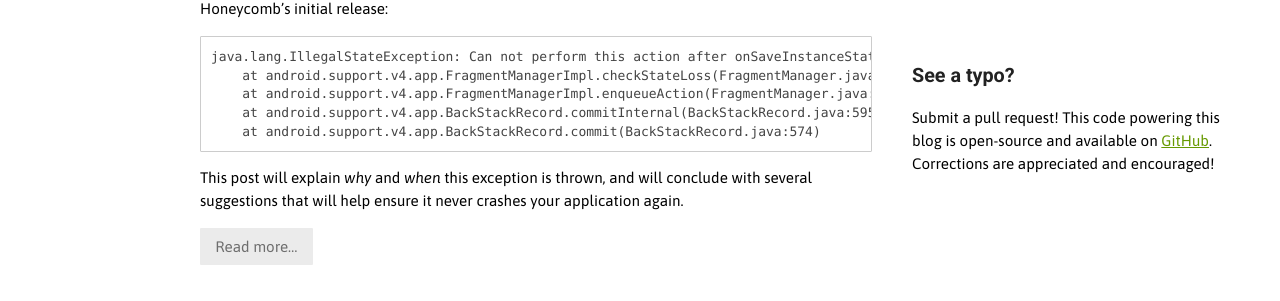
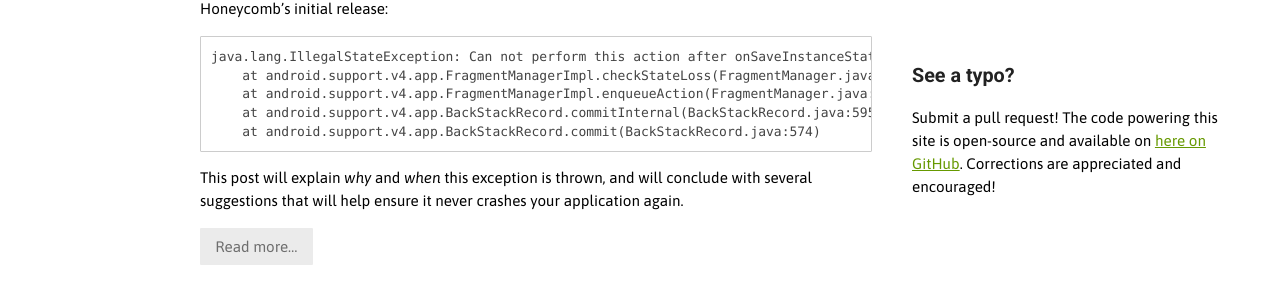
Before and after one commit to alexjlockwood/AndroidDesignPatterns, a Jekyll site: the page built from index.html, in a window 1280 px wide. Shown: the part 470-771 px from the top of the page. Built offline with Jekyll 4.4.1, drawn with Linux system fonts in a browser that asks for light colours; Markdown is read by kramdown in place of the engine named in the settings; the list of posts is cut into pages by our own code; comment, search, counter and statistics services are not loaded.

Commit message:
Fixed typo

```diff
--- a/_layouts/default.html
+++ b/_layouts/default.html
@@ -47,7 +47,7 @@
       </div>
       <div class="box">
         <h3>See a typo?</h3>
-        <p>Submit a pull request! This code powering this blog is open-source and available on <a href="https://github.com/alexjlockwood/alexjlockwood.github.io/tree/master/_posts">GitHub</a>. Corrections are appreciated and encouraged!</p>
+        <p>Submit a pull request! The code powering this site is open-source and available on <a href="https://github.com/alexjlockwood/alexjlockwood.github.io/tree/master/_posts">here on GitHub</a>. Corrections are appreciated and encouraged!</p>
       </div>
     </div>
 
```
